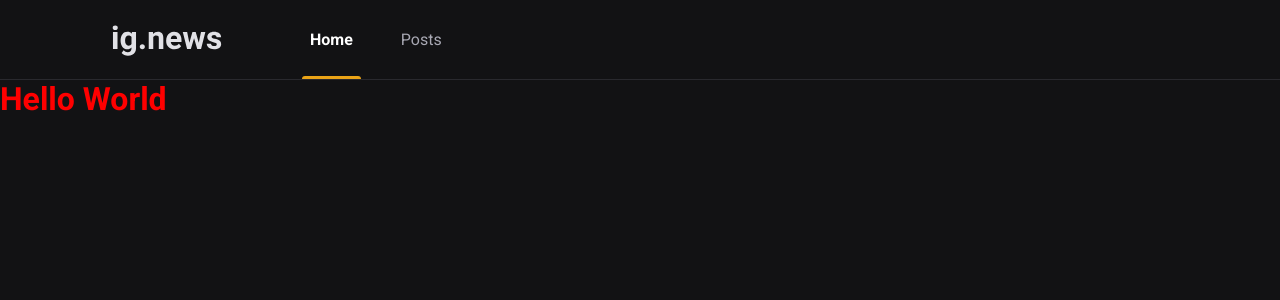
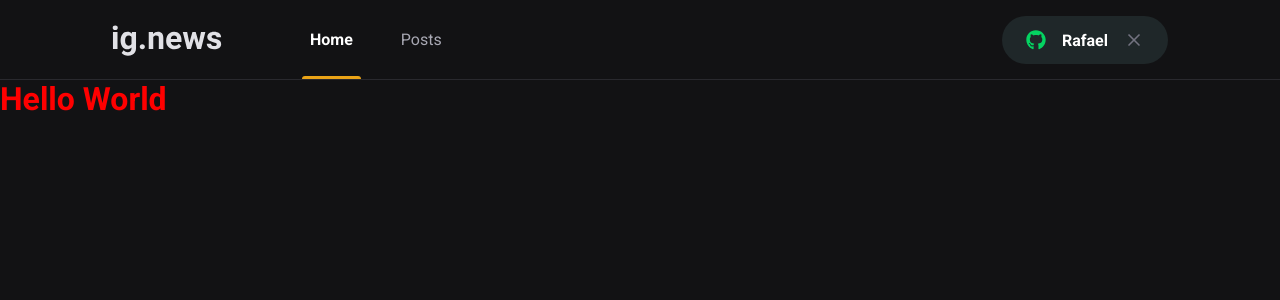
Before and after one commit to RafaelGoulartB/dt.news, a Next.js app: page / in a window 1280 px wide. Shown: the top 300 px of the page. Built offline with nearby package versions, Linux system fonts and the light colour scheme.

Commit message:
📦 feat: adding signin button

```diff
--- a/package.json
+++ b/package.json
@@ -12,6 +12,7 @@
     "next": "11.1.2",
     "react": "17.0.2",
     "react-dom": "17.0.2",
+    "react-icons": "^4.3.1",
     "sass": "^1.43.3"
   },
   "devDependencies": {
--- a/src/components/Header/index.tsx
+++ b/src/components/Header/index.tsx
@@ -1,5 +1,5 @@
 import { ActiveLink } from '../ActiveLink';
-// import { SignInButton } from '../SignInButton';
+import { SignInButton } from '../SignInButton';
 import styles from './styles.module.scss';
 
 export function Header() {
@@ -16,7 +16,7 @@ export function Header() {
             <a>Posts</a>
           </ActiveLink>
         </nav>
-        {/* <SignInButton /> */}
+        <SignInButton />
       </div>
     </header>
   );
--- /dev/null
+++ b/src/components/SignInButton/index.tsx
@@ -0,0 +1,31 @@
+import { FaGithub } from 'react-icons/fa';
+import { FiX } from 'react-icons/fi';
+// import { signIn, signOut, useSession } from 'next-auth/client';
+
+import styles from './styles.module.scss';
+
+export function SignInButton() {
+  // const [session] = useSession();
+
+  return true ? (
+    <button
+      type="button"
+      className={styles.signInButton}
+      // onClick={() => signOut()}
+    >
+      <FaGithub color="#04d361" />
+      {/* { session.user.name } */}
+      Rafael
+      <FiX color="#737380" className={styles.closeIcon} />
+    </button>
+  ) : (
+    <button
+      type="button"
+      className={styles.signInButton}
+      // onClick={() => signIn('github')}
+    >
+      <FaGithub color="#eba417" />
+      Sign in with Github
+    </button>
+  )
+}
--- /dev/null
+++ b/src/components/SignInButton/styles.module.scss
@@ -0,0 +1,33 @@
+.signInButton {
+  height: 3rem;
+  border-radius: 3rem;
+  background: var(--gray-850);
+  border: 0;
+  padding: 0 1.5rem;
+
+  display: flex;
+  align-items: center;
+  justify-content: center;
+
+  color: var(--white);
+  font-weight: bold;
+
+  svg {
+    width: 20px;
+    height: 20px;
+  }
+
+  svg:first-child {
+    margin-right: 1rem;
+  }
+
+  svg.closeIcon {
+    margin-left: 1rem;
+  }
+
+  transition: filter 0.2s;
+
+  &:hover {
+    filter: brightness(0.8);
+  }
+}
```
Also changed, not shown: 1 other file (tests, documents, lock files or other folders).
